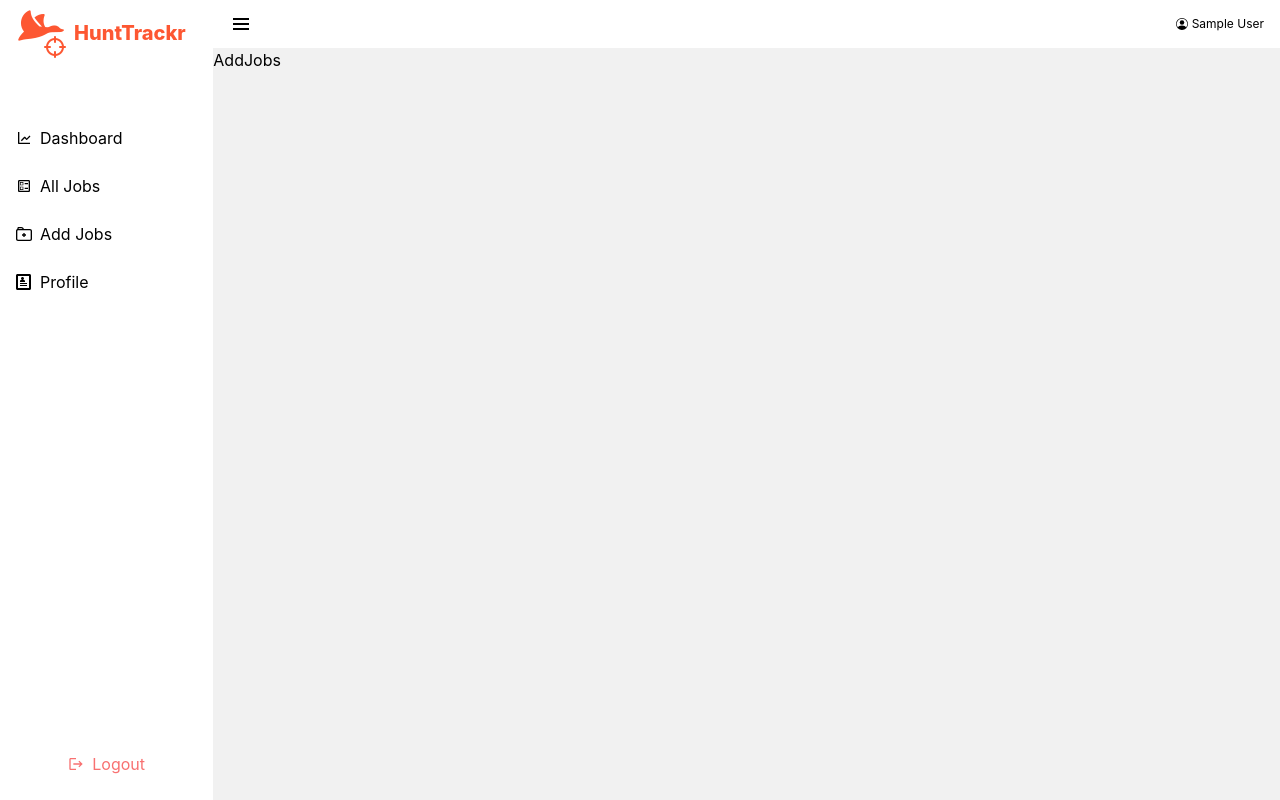
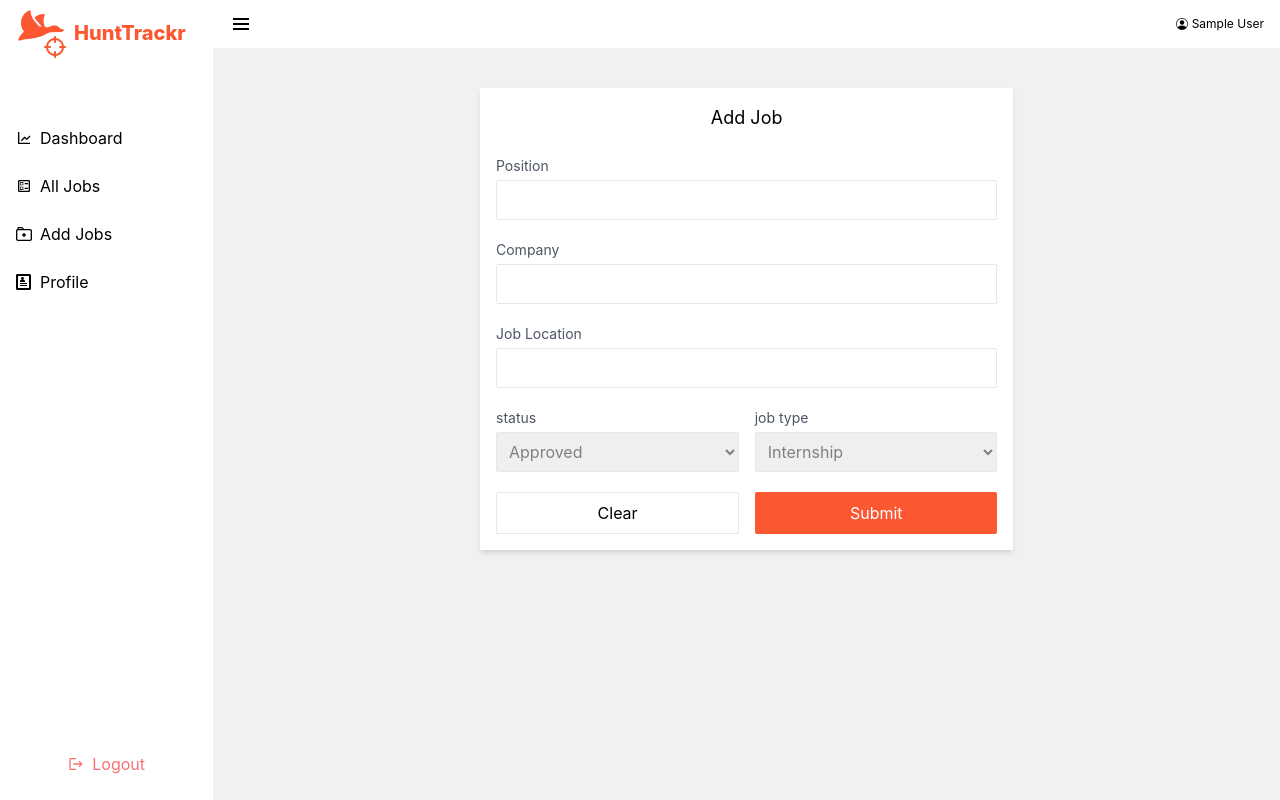
Before and after one commit to S-Abdullahi/hunt-trackr, a React (Create React App) app: page /add-jobs in a window 1280 px wide. Built offline with nearby package versions, Linux system fonts and the light colour scheme; sample sign-in values are in the browser's storage.

Commit message:
add job screen conversion

```diff
--- a/src/components/FormSelect.js
+++ b/src/components/FormSelect.js
@@ -1,9 +1,24 @@
-import React from 'react'
+import React from "react";
 
-const FormSelect = () => {
+const FormSelect = ({ selectOptions, onChange, name, value }) => {
   return (
-    <div>FormSelect</div>
-  )
-}
+    <div className="w-[100%] ">
+      <div className="mb-1 text-gray-600 text-sm">{name}</div>
+      <select
+        name={name}
+        onChange={onChange}
+        className="mb-5 px-2 h-10 rounded-sm border focus:border-[#fd5732] focus:outline-none text-[gray] w-full cursor-pointer"
+      >
+        {selectOptions.map((item) => {
+          return (
+            <option className="" value={value}>
+              {item}
+            </option>
+          );
+        })}
+      </select>
+    </div>
+  );
+};
 
-export default FormSelect
+export default FormSelect;
--- a/src/pages/AddJobs.js
+++ b/src/pages/AddJobs.js
@@ -1,9 +1,36 @@
-import React from 'react'
+import React from "react";
+import FormRow from "../components/FormRow";
+import FormSelect from "../components/FormSelect";
+
+const status = ["Approved", "Pending", "Declined"];
+const jobType = ["Internship", "Full-time", "Part time", "remote"];
 
 const AddJobs = () => {
   return (
-    <div>AddJobs</div>
-  )
-}
+    <div className="flex justify-center items-center pt-10">
+      <div className="bg-white p-4 w-[80%] sm:w-[60%] md:w-1/2 shadow-md">
+        <p className="text-center text-lg mb-6">Add Job</p>
+        <form className="flex flex-col">
+          <FormRow name="Position" value="" />
+          <FormRow name="Company" value="" />
+          <FormRow name="Job Location" value="" />
+          <div className="flex justify-between gap-4">
+            <FormSelect name="status" selectOptions={status} />
+            <FormSelect name="job type" selectOptions={jobType} />
+          </div>
+          <div className="flex justify-between gap-4">
+            <button className="border rounded-sm py-2 bg-transparent w-full">Clear</button>
+            <button
+              type="submit"
+              className="rounded-sm text-white bg-[#fd5732] py-2 w-full"
+            >
+              Submit
+            </button>
+          </div>
+        </form>
+      </div>
+    </div>
+  );
+};
 
-export default AddJobs
+export default AddJobs;
```
